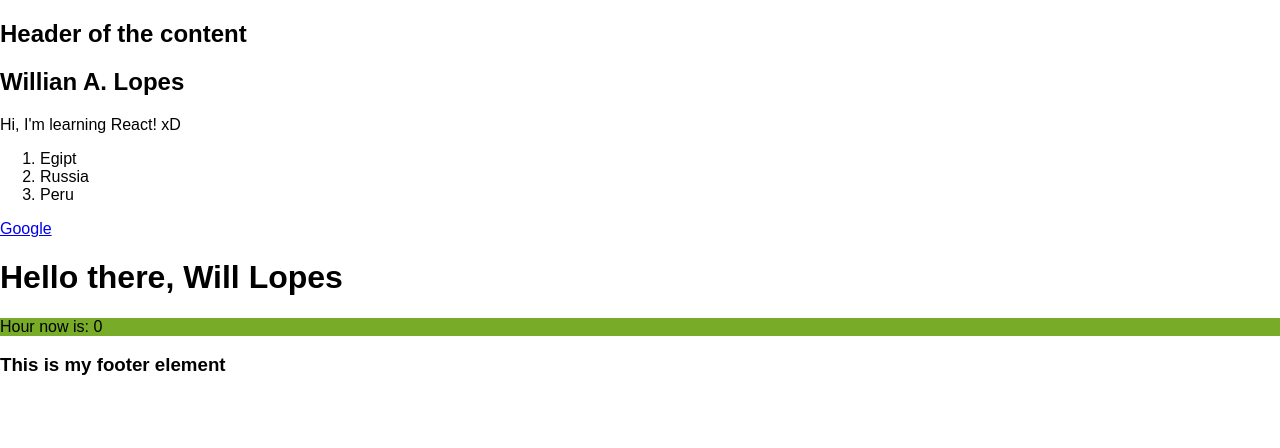
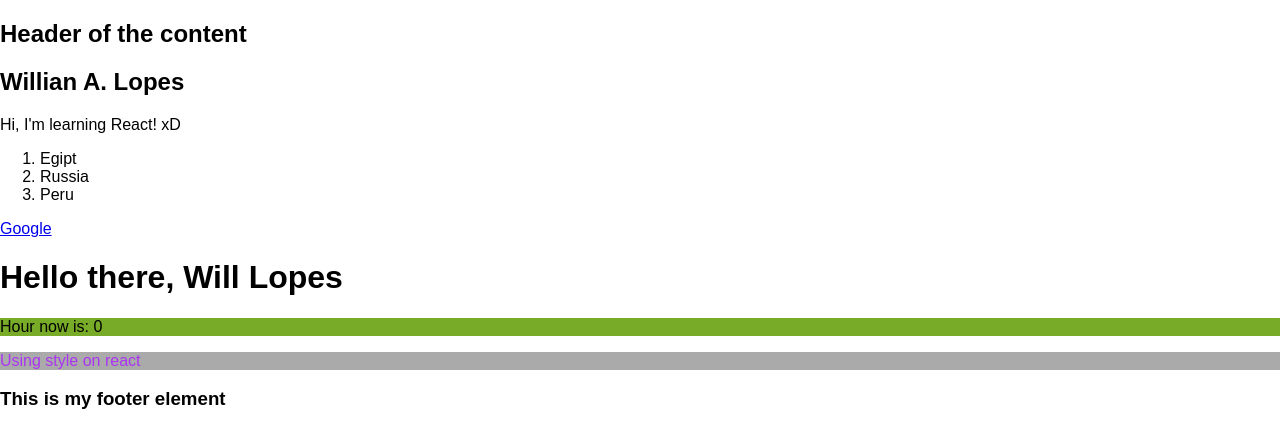
Before and after one commit to walopes/react-play, a React (Create React App) app in the folder project_1/: page / in a window 1280 px wide. Shown: the top 448 px of the page. Built offline with nearby package versions, Linux system fonts and the light colour scheme.

Commit message:
Add style in the element

```diff
--- a/project_1/src/MyInfo.js
+++ b/project_1/src/MyInfo.js
@@ -10,6 +10,11 @@ function MyInfo()
     const surname = "Lopes";
     const date = new Date();
     const hours = date.getHours();
+
+    const styles = {
+        color: "#AB34F2",
+        backgroundColor: "#AAAAAA"
+    }
     return (
         <div>
             <Header />
@@ -17,7 +22,8 @@ function MyInfo()
             {/* Only apply className to react components, and not with react elements */}
             <main>
                 <h1>Hello there, {name + " " + surname}</h1>
-    <p className="teste">Hour now is: {hours} </p>
+                <p className="teste">Hour now is: {hours} </p>
+                <p style={styles}>Using style on react</p>
             </main>
             <Footer />
         </div>
```
